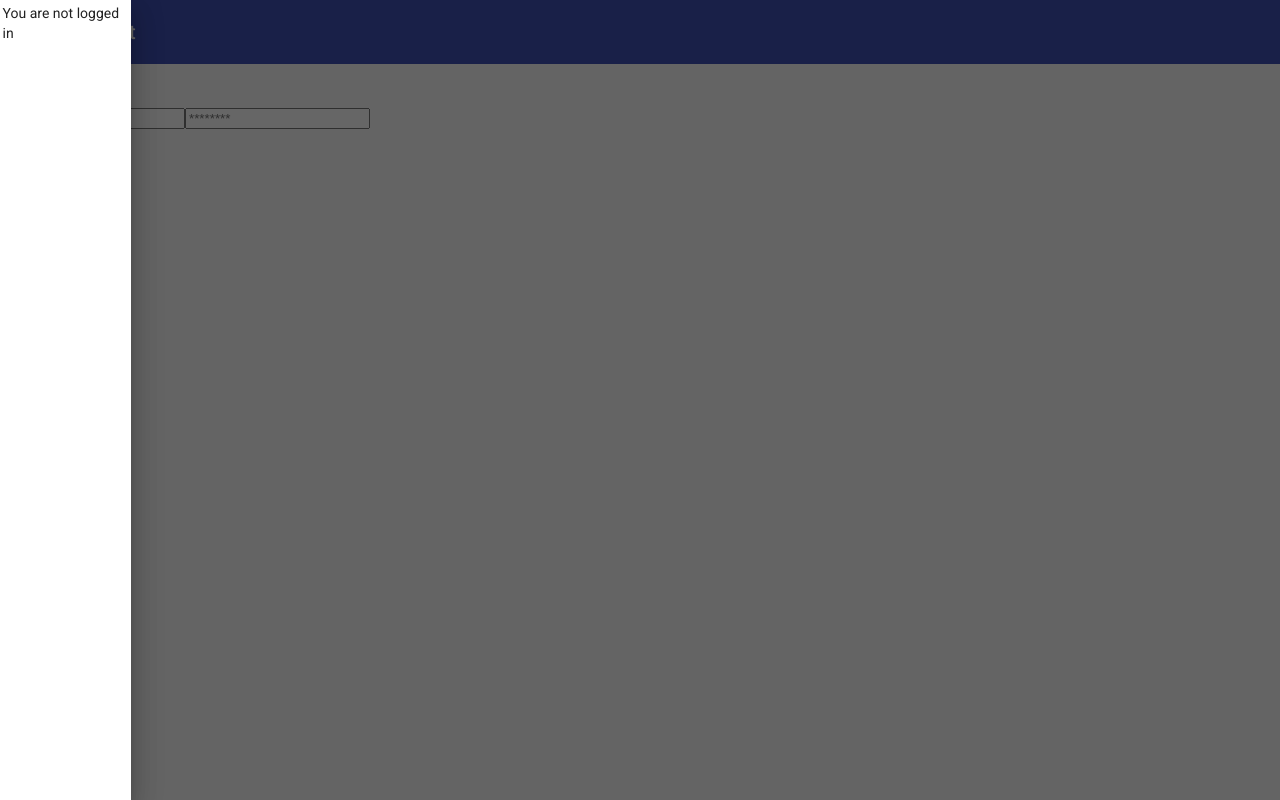
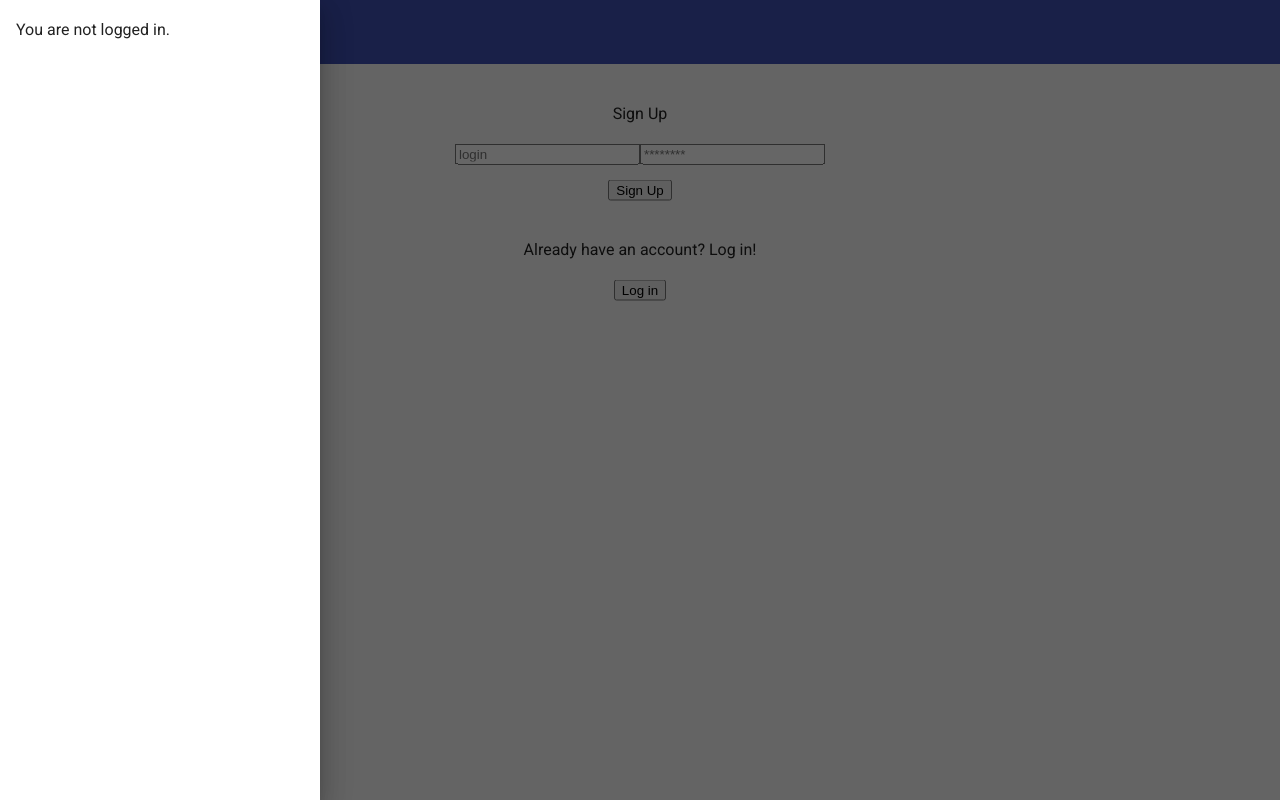
Before and after one commit to Pixsky8/blindtest, an Angular app in the folder web-client/: page /signup in a window 1280 px wide. Both pictures are taken after a click on the button "menu". Built offline with nearby package versions, Linux system fonts and the light colour scheme.

Commit message:
client: better UI for sidenav, login and signup

```diff
--- a/web-client/src/app/account/login/login.component.html
+++ b/web-client/src/app/account/login/login.component.html
@@ -1,5 +1,7 @@
-<h3>Login</h3>
+<div class="center">
+  <h3 class="middle">Login</h3>
 
+  <div class="middle">
     <input
       class="string"
       #loginUser (keyup.enter)="login(loginUser.value, loginPasswd.value)"
@@ -12,9 +14,16 @@
       #loginPasswd (keyup.enter)="login(loginUser.value, loginPasswd.value)"
       placeholder="********"
       >
+  </div>
 
-<div class="center">
+  <div class="middle" style="margin-top: 15px">
     <button (click)="login(loginUser.value, loginPasswd.value)">Login</button>
   </div>
 
+  <div style="margin-top: 35px">
+    <h3 class="middle">No account? Sign up!</h3>
+    <div class="middle">
       <button (click)="createAccountRedirect()">Sign Up</button>
+    </div>
+  </div>
+</div>
--- a/web-client/src/app/account/signup/signup.component.html
+++ b/web-client/src/app/account/signup/signup.component.html
@@ -1,5 +1,7 @@
-<h3>Sign Up</h3>
+<div class="center">
+  <h3 class="middle">Sign Up</h3>
 
+  <div>
     <input
       class="string"
       #signupUser (keyup.enter)="signup(signupUser.value, signupPasswd.value)"
@@ -12,7 +14,16 @@
       #signupPasswd (keyup.enter)="signup(signupUser.value, signupPasswd.value)"
       placeholder="********"
     >
+  </div>
 
-<div class="center">
+  <div class="middle" style="margin-top: 15px">
     <button (click)="signup(signupUser.value, signupPasswd.value)">Sign Up</button>
   </div>
+
+  <div style="margin-top: 35px">
+    <h3 class="middle">Already have an account? Log in!</h3>
+    <div class="middle">
+      <button (click)="loginRedirect()">Log in</button>
+    </div>
+  </div>
+</div>
--- a/web-client/src/app/account/signup/signup.component.ts
+++ b/web-client/src/app/account/signup/signup.component.ts
@@ -19,8 +19,10 @@ export class SignupComponent implements OnInit {
     ngOnInit() { }
 
     signup(user: string, passwd: string): void {
+        if (user.length < 3)
+            this.snackMessage("Your user name must be longer than 3 characters.");
         if (passwd.length < 3)
-            this.snackMessage("Your password must be longer than 3 characters");
+            this.snackMessage("Your password must be longer than 3 characters.");
 
         var request: SignupRequest = {
             login: user,
@@ -30,7 +32,7 @@ export class SignupComponent implements OnInit {
         this.signupService.postLogin(request)
         .subscribe(rsp => {
             if (rsp == null) {
-                this.snackMessage("Could not get a valid response from server");
+                this.snackMessage("Could not get a valid response from server.");
                 return;
             }
 
@@ -47,6 +49,10 @@ export class SignupComponent implements OnInit {
         });
     }
 
+    loginRedirect(): void {
+        this.router.navigate(['/login']);
+    }
+
     snackMessage(message: string) {
         this.snackBar.open(message, "Close", {
             duration: 5000,
--- a/web-client/src/app/app.component.css
+++ b/web-client/src/app/app.component.css
@@ -1,9 +1,15 @@
 mat-drawer-container {
     height: 100%;
+    width: 100%;
+}
+
+mat-drawer.sidenav {
+    width: 25%;
 }
 
 div.sidebar {
-    margin: 2%;
+    margin: 5%;
+    width: 100%;
 }
 
 div.side-nav-body {
--- a/web-client/src/app/app.component.html
+++ b/web-client/src/app/app.component.html
@@ -1,13 +1,13 @@
-<mat-drawer-container class="example-container">
-  <mat-drawer #drawer class="example-sidenav" mode="over">
+<mat-drawer-container class="sidenav-container">
+  <mat-drawer #drawer class="sidenav" mode="over">
     <div class="sidebar">
       <div *ngIf="getLogin != null; else notLogged">
-        <p>Logged as {{ getLogin }}</p>
+        <h3>Logged as {{ getLogin }}</h3>
         <button (click)="logout()">Logout</button>
       </div>
 
       <ng-template #notLogged>
-        <p>You are not logged in</p>
+        <h3>You are not logged in.</h3>
       </ng-template>
     </div>
   </mat-drawer>
--- a/web-client/src/styles.css
+++ b/web-client/src/styles.css
@@ -1,4 +1,17 @@
 /* You can add global styles to this file, and also import other style files */
+div.center {
+    position: absolute;
+    left: 50%;
+    top: 25%;
+    transform: translate(-50%, -50%);
+    padding: 10px;
+}
+
+.middle {
+    display: flex;
+    justify-content: center; /* center horizontal */
+    align-items: center; /* center vertical */
+}
 
 html, body { height: 100%; }
 body { margin: 0; font-family: Roboto, "Helvetica Neue", sans-serif; }
```
Lines whose indentation alone changed are shown as unchanged.
